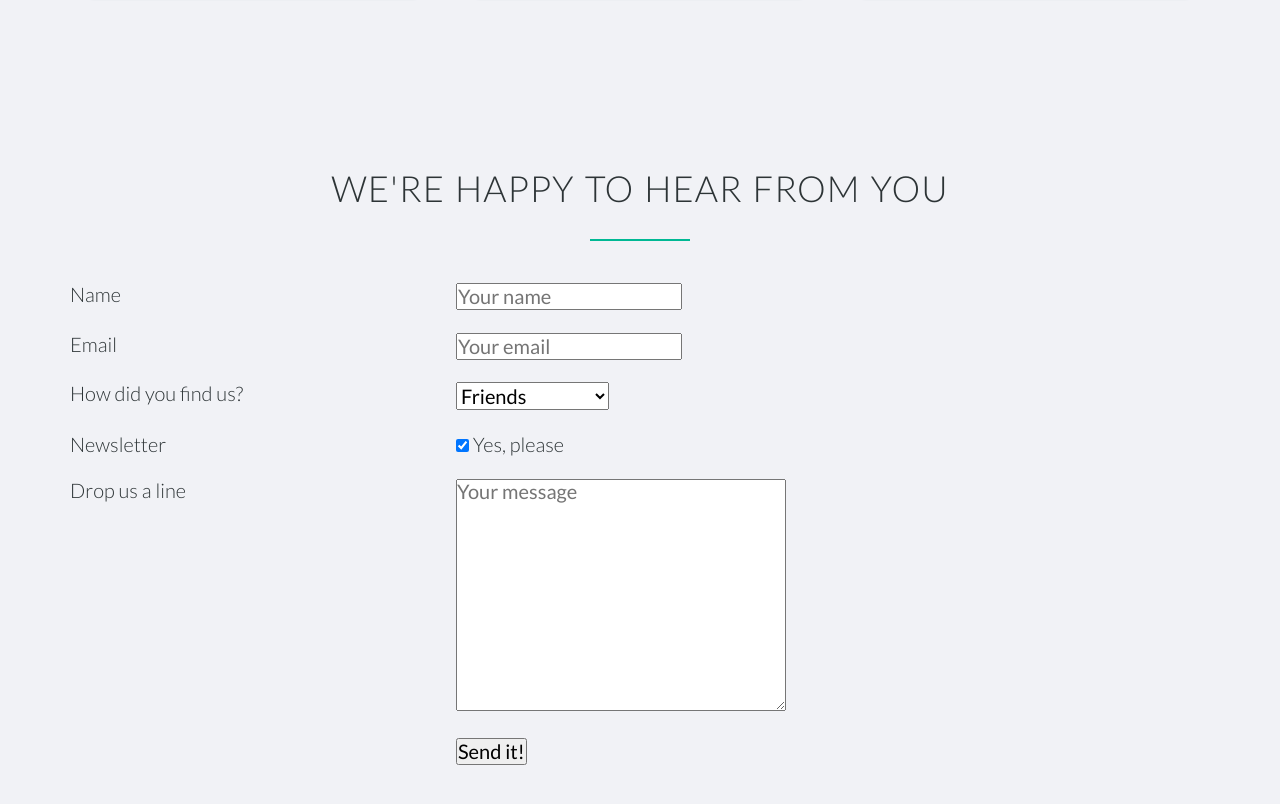
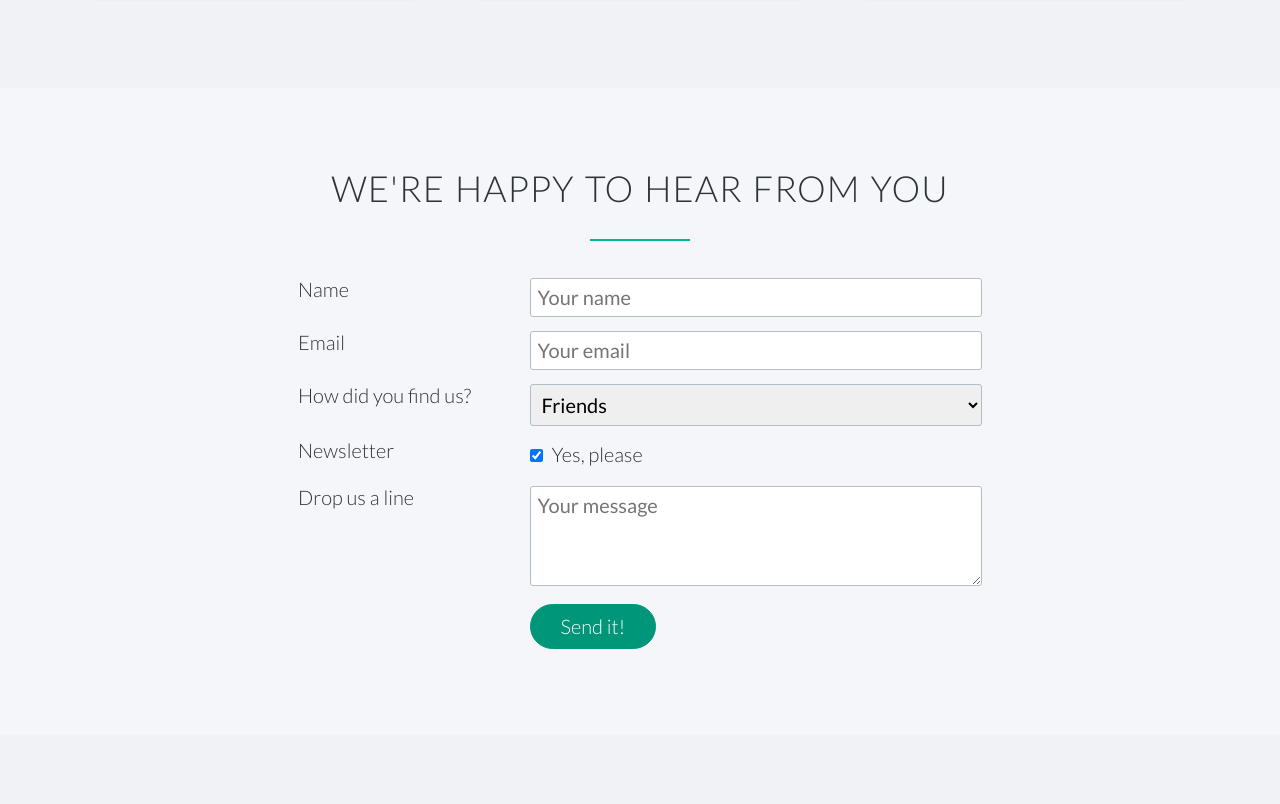
Before and after one commit to khalid32/Omnifood, a plain HTML site: page index.html in a window 1280 px wide. Shown: the part 4601-5405 px from the top of the page. After the commit the page ends 5336 px from the top, so only its background shows below. Drawn offline with Linux system fonts and the light colour scheme; files whose address does not match are found by name.

Commit message:
Building the content form section - CSS.

```diff
--- a/src/css/style.css
+++ b/src/css/style.css
@@ -6,6 +6,10 @@
     margin: 0;
     padding: 0;
     box-sizing: border-box;
+}
+
+*:focus {
+    outline: none;
 }
 
 :root {
@@ -148,7 +152,8 @@ a:active {
 /* BUTTONS */
 
 .btn:link,
-.btn:visited {
+.btn:visited,
+input[type=submit] {
     display: inline-block;
     padding: 10px 30px;
     font-weight: 300;
@@ -158,7 +163,8 @@ a:active {
 }
 
 .btn-full:link,
-.btn-full:visited {
+.btn-full:visited,
+input[type=submit] {
     background-color: var(--clr-accent);
     border: 1px solid var(--clr-accent);
     color: var(--clr-lighter);
@@ -172,12 +178,14 @@ a:active {
 }
 
 .btn:hover,
-.btn:active {
+.btn:active,
+input[type=submit] {
     background-color: var(--clr-accent-darker);
 }
 
 .btn-full:hover,
-.btn-full:active {
+.btn-full:active,
+input[type=submit] {
     border: 1px solid var(--clr-accent-darker);
 }
 
@@ -455,3 +463,31 @@ cite img {
 .plan-box ul li {
     padding: 5px 0;
 }
+
+/* CONTACT FORM */
+
+.section-form {
+    background-color: var(--clr-middle-light);
+}
+
+.contact-form {
+    width: 60%;
+    margin: 0 auto;
+}
+
+input[type=text],
+input[type=email],
+select, textarea {
+    width: 100%;
+    padding: 7px;
+    border-radius: 3px;
+    border: 1px solid var(--clr-grey);
+}
+
+textarea {
+    height: 100px;
+}
+
+input[type=checkbox] {
+    margin: 10px 5px 10px 0;
+}
```
Also changed, not shown: index.html (+1 -0 lines), 1 other file.
